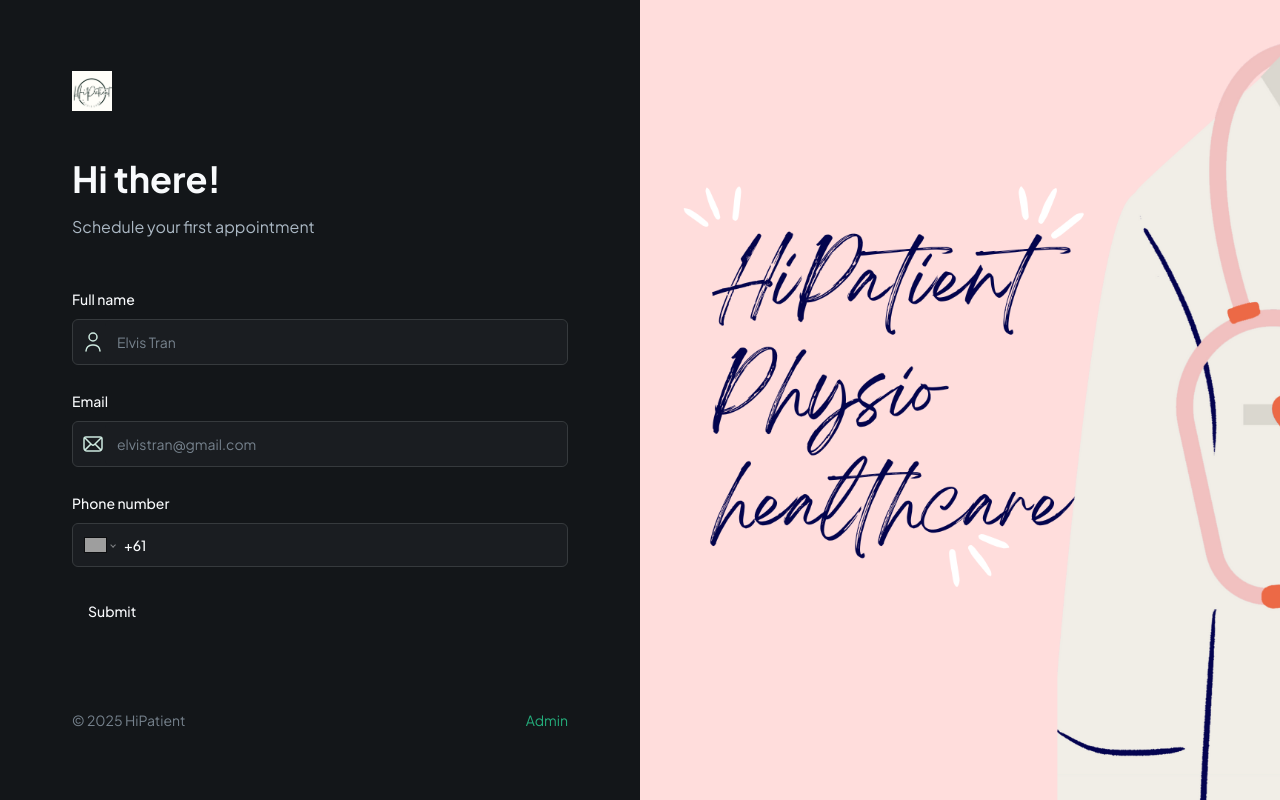
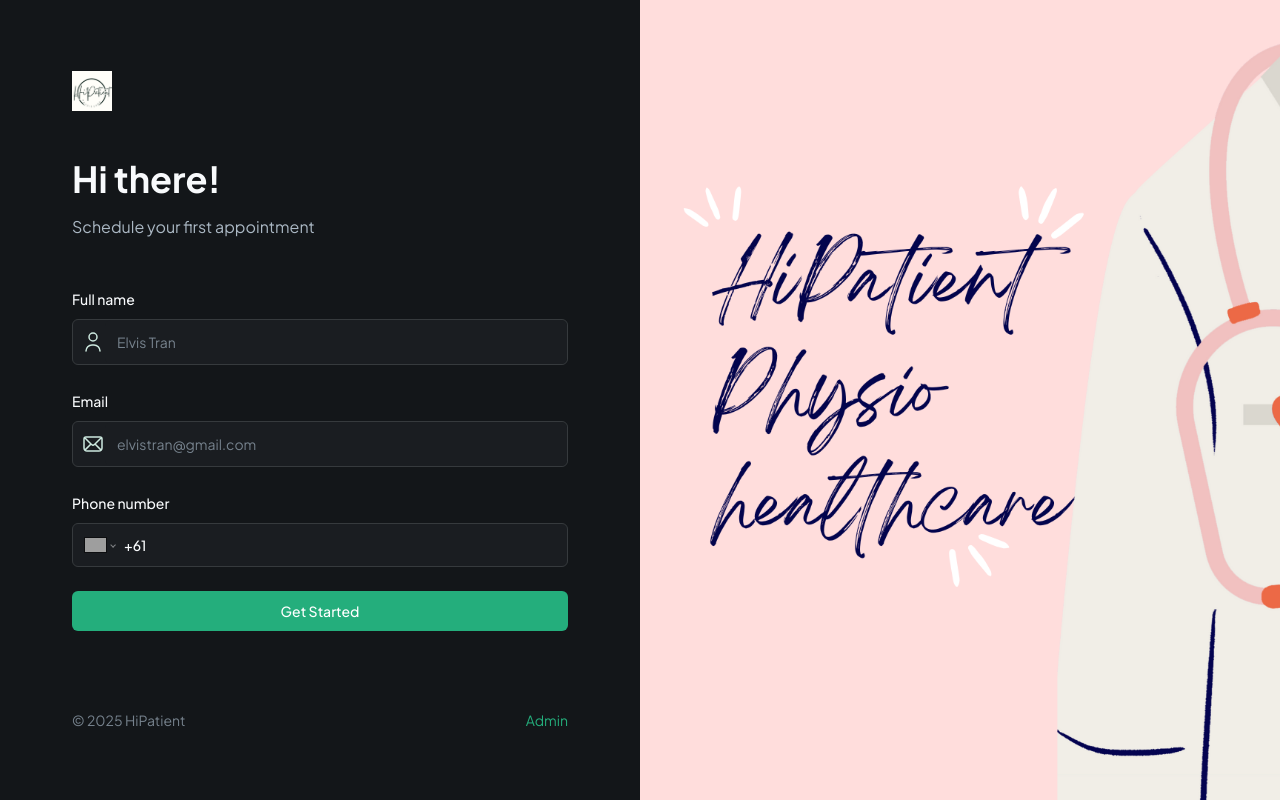
Before and after one commit to Auroraella/HiPatient, a Next.js app: page / in a window 1280 px wide. Built offline with nearby package versions, Linux system fonts and the light colour scheme; grey boxes are pictures that could not be loaded.

Commit message:
feat: enhance README with comprehensive project overview, key features, and installation instructions

```diff
--- a/components/forms/PatientForm.tsx
+++ b/components/forms/PatientForm.tsx
@@ -2,12 +2,13 @@
 
 import { zodResolver } from "@hookform/resolvers/zod";
 import { useForm } from "react-hook-form";
+import { useState } from "react";
 import { z } from "zod";
-import { Button } from "@/components/ui/button";
 import { Form } from "@/components/ui/form";
 // eslint-disable-next-line @typescript-eslint/no-unused-vars
 import { Input } from "@/components/ui/input";
 import CustomFormField from "../ui/CustomFormField";
+import SubmitButton from "../ui/SubmitButton";
 
 export enum FormFieldType {
   INPUT = "input",
@@ -32,6 +33,7 @@
 });
 
 const PatientForm = () => {
+  const [isLoading] = useState(false);
   const form = useForm<z.infer<typeof formSchema>>({
     resolver: zodResolver(formSchema),
     defaultValues: {
@@ -43,7 +45,7 @@
 
   function onSubmit(values: z.infer<typeof formSchema>) {
     // Do something with the form values.
-    // ✅ This will be type-safe and validated.
+    // This will be type-safe and validated.
     console.log(values);
   }
 
@@ -85,7 +87,7 @@
           iconAlt="user"
         />
 
-        <Button type="submit">Submit</Button>
+        <SubmitButton isLoading={isLoading}>Get Started</SubmitButton>
       </form>
     </Form>
   );
--- /dev/null
+++ b/components/ui/SubmitButton.tsx
@@ -0,0 +1,36 @@
+import Image from "next/image";
+
+import { Button } from "./button";
+
+interface ButtonProps {
+  isLoading: boolean;
+  className?: string;
+  children: React.ReactNode;
+}
+
+const SubmitButton = ({ isLoading, className, children }: ButtonProps) => {
+  return (
+    <Button
+      type="submit"
+      disabled={isLoading}
+      className={className ?? "shad-primary-btn w-full"}
+    >
+      {isLoading ? (
+        <div className="flex items-center gap-4">
+          <Image
+            src="/assets/icons/loader.svg"
+            alt="loader"
+            width={24}
+            height={24}
+            className="animate-spin"
+          />
+          Loading...
+        </div>
+      ) : (
+        children
+      )}
+    </Button>
+  );
+};
+
+export default SubmitButton;
```
Also changed, not shown: 1 other file (tests, documents, lock files or other folders).
